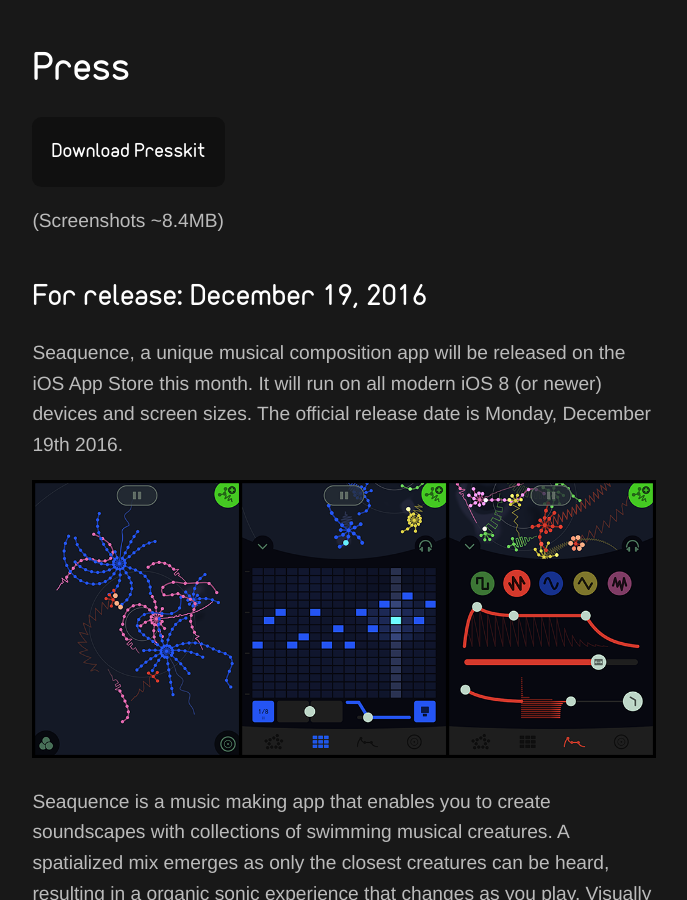
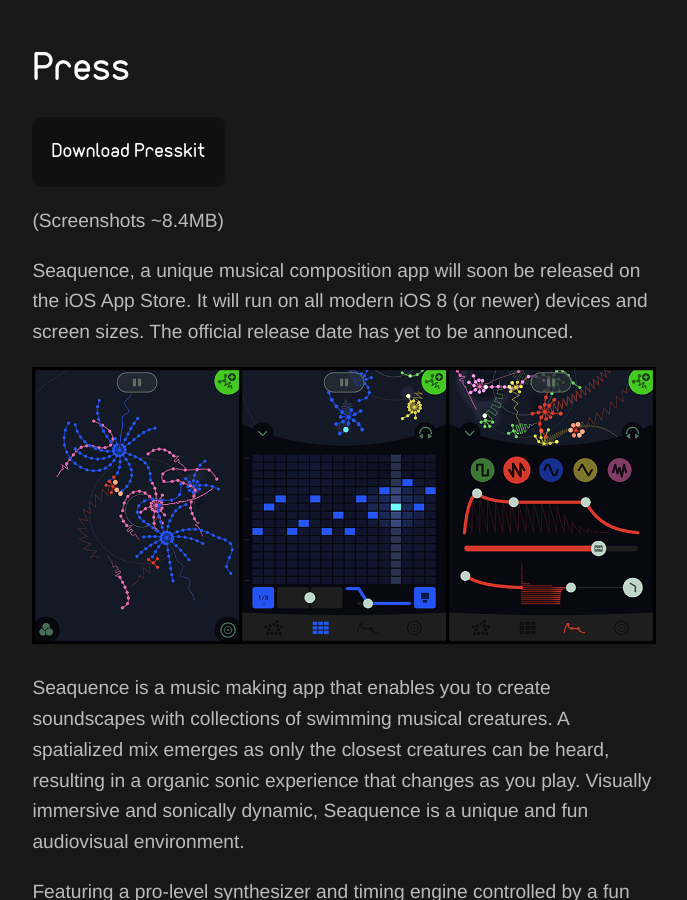
Before and after one commit to oknk/seaquence, a Jekyll site: the page built from press.md, in a window 1280 px wide and 900 px high, scrolled down 355 px. Shown: the whole window, without its empty margins (296-983 px from the left). Built offline with Jekyll 4.4.1, drawn with Linux system fonts in a browser that asks for light colours.

Commit message:
Updating Press to have a vague release date

```diff
--- a/press.md
+++ b/press.md
@@ -9,9 +9,7 @@
 
 {%include presskit_dl.html %}
 
-## For release: December 19, 2016
-
-Seaquence, a unique musical composition app will be released on the iOS App Store this month. It will run on all modern iOS 8 (or newer) devices and screen sizes. The official release date is Monday, December 19th 2016.
+Seaquence, a unique musical composition app will soon be released on the iOS App Store. It will run on all modern iOS 8 (or newer) devices and screen sizes. The official release date has yet to be announced.
 
 <img src="{{site.baseurl}}/images/Seaquence-iPad12.9_2x_3up_thumb.png" />
 
```
